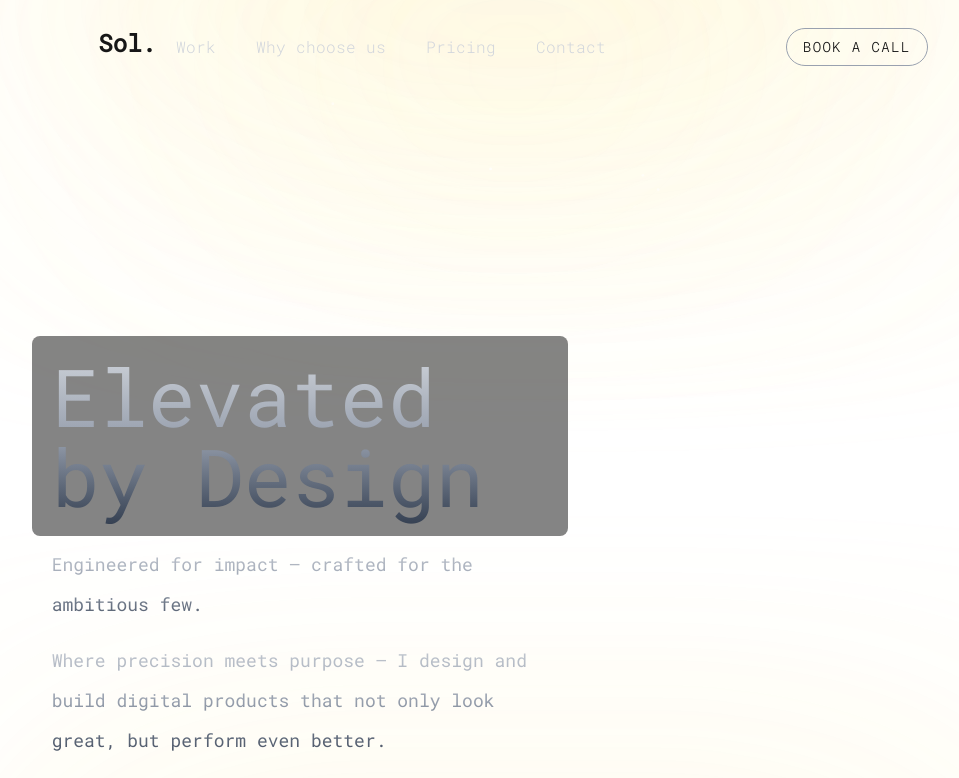
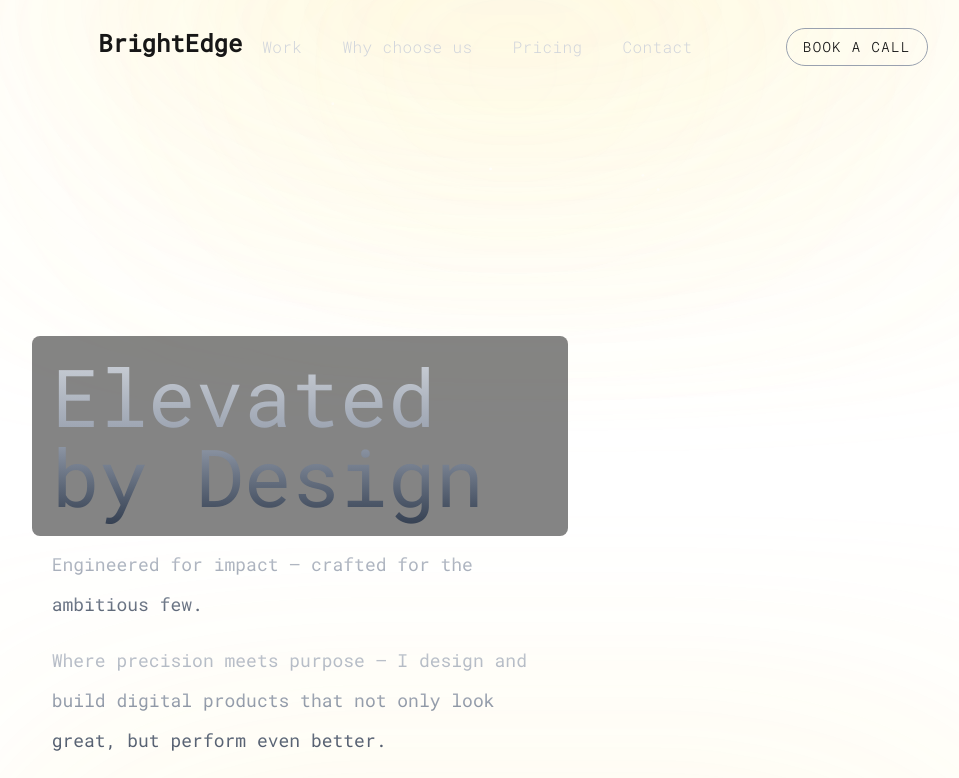
Before and after one commit to shashwat558/Brightgird, a Next.js app: page / in a window 1280 px wide. Shown: the top 778 px of the page, without its empty margins (127-1086 px from the left). Built offline with nearby package versions, Linux system fonts and the light colour scheme.

Commit message:
Update Navbar.tsx

```diff
--- a/components/Navbar.tsx
+++ b/components/Navbar.tsx
@@ -69,7 +69,7 @@ const Navbar = () => {
           <div className='flex justify-between items-center bg-transparent'>
             <div className='flex items-center gap-5 '>
                 {/* <Image src={"/logo.png"} alt='logo' width={100} height={100}/> */}
-                <Link href={"/"} className={`text-2xl font-bold text-center mb-2`}>Sol.</Link>
+                <Link href={"/"} className={`text-2xl font-bold text-center mb-2`}>BrightEdge</Link>
 
 
                 <div className='flex items-center gap-10 max-sm:hidden'>
```
